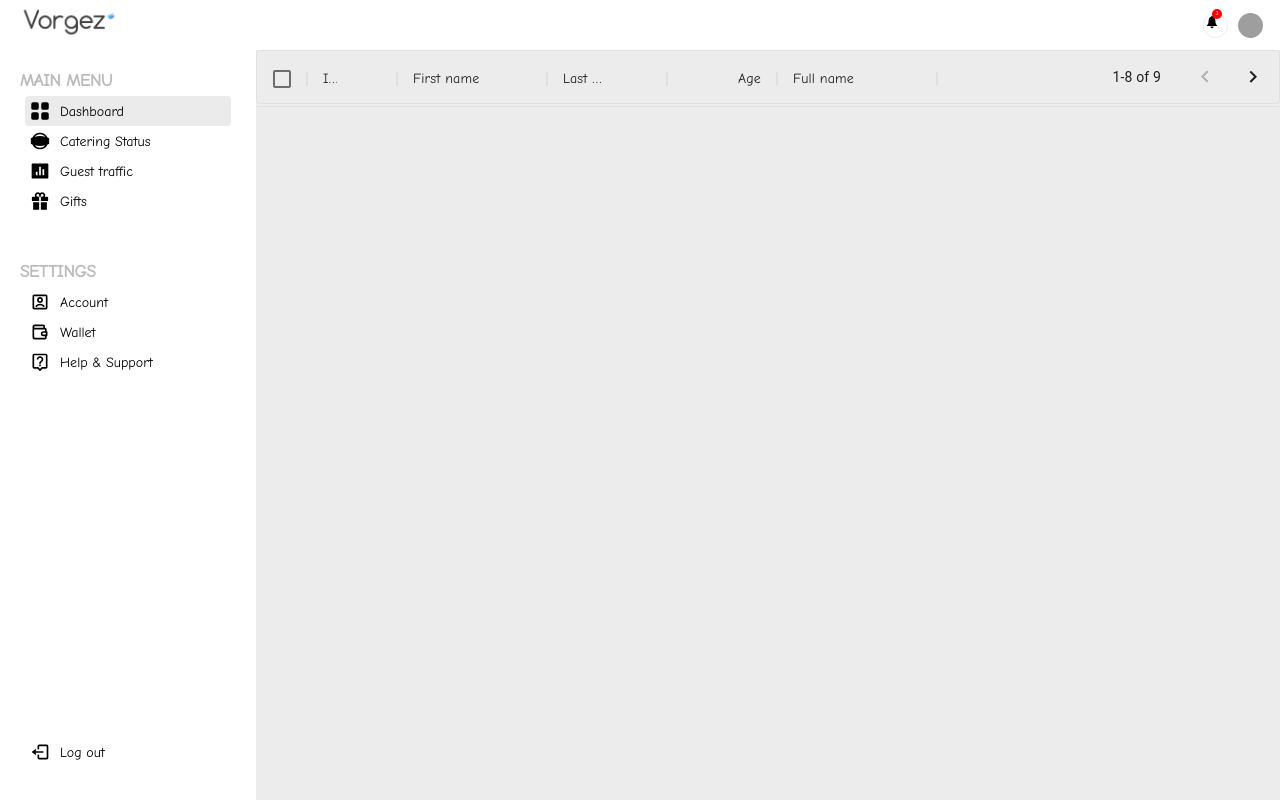
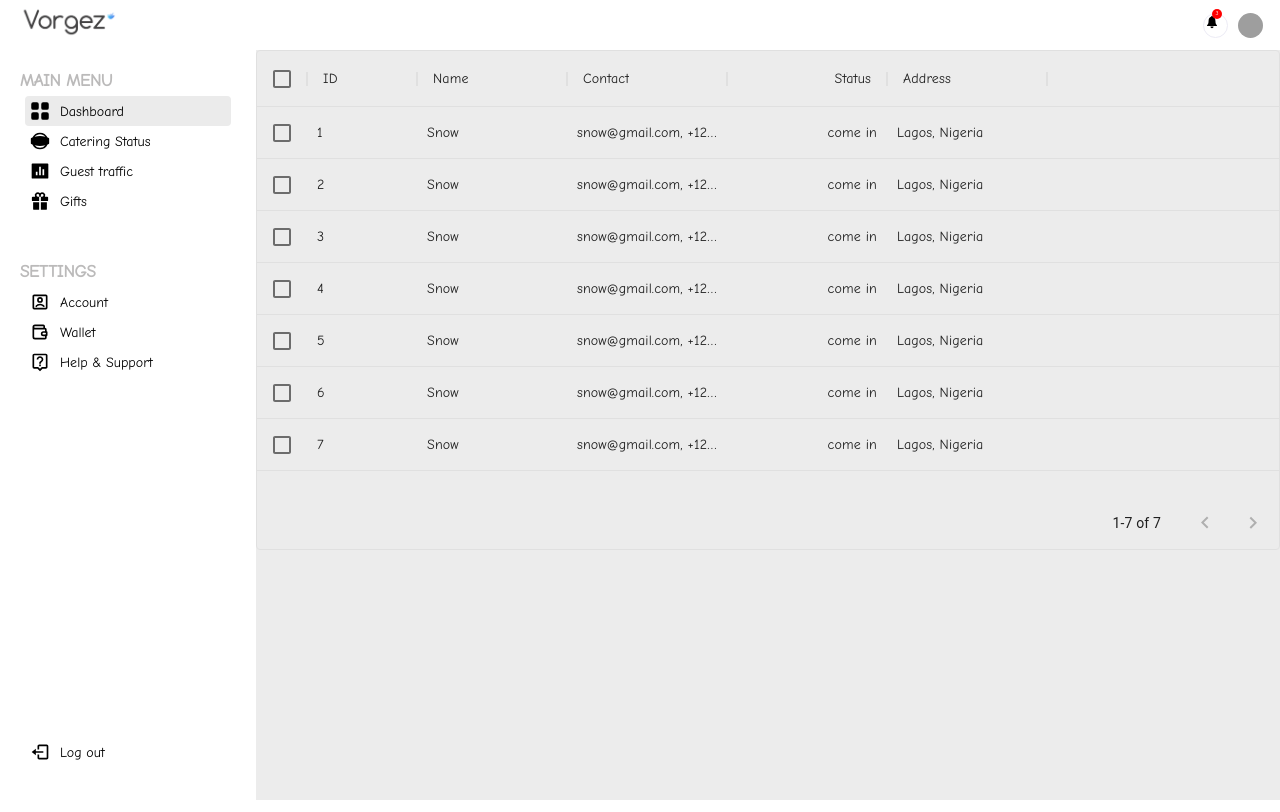
Before and after one commit to siccoo/vorgez-dashboard, a React (Create React App) app: page / in a window 1280 px wide. Built offline with nearby package versions, Linux system fonts and the light colour scheme; grey boxes are pictures that could not be loaded.

Commit message:
updates on GuestList table

```diff
--- a/src/pages/guestList/GuestList.jsx
+++ b/src/pages/guestList/GuestList.jsx
@@ -1,4 +1,3 @@
-import React from "react";
 import { DataGrid } from "@material-ui/data-grid";
 
 import "./guestList.css";
@@ -6,29 +5,29 @@ import "./guestList.css";
 export default function GuestList() {
 
     const columns = [
-        { field: 'id', headerName: 'ID', width: 90 },
+        { field: 'id', headerName: 'ID', width: 110 },
         {
-          field: 'firstName',
-          headerName: 'First name',
+          field: 'name',
+          headerName: 'Name',
           width: 150,
+        //   editable: true,
+        },
+        {
+          field: 'contact',
+          headerName: 'Contact',
+          width: 160,
           editable: true,
         },
         {
-          field: 'lastName',
-          headerName: 'Last name',
-          width: 120,
+          field: 'status',
+          headerName: 'Status',
+          type: 'number',
+          width: 160,
           editable: true,
         },
         {
-          field: 'age',
-          headerName: 'Age',
-          type: 'number',
-          width: 110,
-          editable: true,
-        },
-        {
-          field: 'fullName',
-          headerName: 'Full name',
+          field: 'address',
+          headerName: 'Address',
           description: 'This column has a value getter and is not sortable.',
           sortable: false,
           width: 160,
@@ -36,23 +35,64 @@ export default function GuestList() {
       ];
 
       const rows = [
-        { id: 1, lastName: 'Snow', firstName: 'Jon', age: 35 },
-        { id: 2, lastName: 'Lannister', firstName: 'Cersei', age: 42 },
-        { id: 3, lastName: 'Lannister', firstName: 'Jaime', age: 45 },
-        { id: 4, lastName: 'Stark', firstName: 'Arya', age: 16 },
-        { id: 5, lastName: 'Targaryen', firstName: 'Daenerys', age: null },
-        { id: 6, lastName: 'Melisandre', firstName: null, age: 150 },
-        { id: 7, lastName: 'Clifford', firstName: 'Ferrara', age: 44 },
-        { id: 8, lastName: 'Frances', firstName: 'Rossini', age: 36 },
-        { id: 9, lastName: 'Roxie', firstName: 'Harvey', age: 65 },
+        {   id: 1,
+            name: 'Snow',
+            avatar: 'https://images.pexels.com/photos/1152994/pexels-photo-1152994.jpeg?auto=compress&cs=tinysrgb&dpr=2&w=500',
+            contact: 'snow@gmail.com, +123456789',
+            status: 'come in',
+            address: 'Lagos, Nigeria'
+        },
+        {   id: 2,
+            name: 'Snow',
+            avatar: 'https://images.pexels.com/photos/1152994/pexels-photo-1152994.jpeg?auto=compress&cs=tinysrgb&dpr=2&w=500',
+            contact: 'snow@gmail.com, +123456789',
+            status: 'come in',
+            address: 'Lagos, Nigeria'
+        },
+        {   id: 3,
+            name: 'Snow',
+            avatar: 'https://images.pexels.com/photos/1152994/pexels-photo-1152994.jpeg?auto=compress&cs=tinysrgb&dpr=2&w=500',
+            contact: 'snow@gmail.com, +123456789',
+            status: 'come in',
+            address: 'Lagos, Nigeria'
+        },
+        {   id: 4,
+            name: 'Snow',
+            avatar: 'https://images.pexels.com/photos/1152994/pexels-photo-1152994.jpeg?auto=compress&cs=tinysrgb&dpr=2&w=500',
+            contact: 'snow@gmail.com, +123456789',
+            status: 'come in',
+            address: 'Lagos, Nigeria'
+        },
+        {   id: 5,
+            name: 'Snow',
+            avatar: 'https://images.pexels.com/photos/1152994/pexels-photo-1152994.jpeg?auto=compress&cs=tinysrgb&dpr=2&w=500',
+            contact: 'snow@gmail.com, +123456789',
+            status: 'come in',
+            address: 'Lagos, Nigeria'
+        },
+        {   id: 6,
+            name: 'Snow',
+            avatar: 'https://images.pexels.com/photos/1152994/pexels-photo-1152994.jpeg?auto=compress&cs=tinysrgb&dpr=2&w=500',
+            contact: 'snow@gmail.com, +123456789',
+            status: 'come in',
+            address: 'Lagos, Nigeria'
+        },
+        {   id: 7 ,
+            name: 'Snow',
+            avatar: 'https://images.pexels.com/photos/1152994/pexels-photo-1152994.jpeg?auto=compress&cs=tinysrgb&dpr=2&w=500',
+            contact: 'snow@gmail.com, +123456789',
+            status: 'come in',
+            address: 'Lagos, Nigeria'
+        },
+
       ];
 
   return (
-    <div className="guestList">
+    <div className="guestList" style={{ height: 500, width: '100%' }}>
       <DataGrid
         rows={rows}
         columns={columns}
-        pageSize={8}
+        pageSize={7}
         checkboxSelection
         disableSelectionOnClick
       />
```
Also changed, not shown: src/dummyData.js (added, +251 -0 lines).
